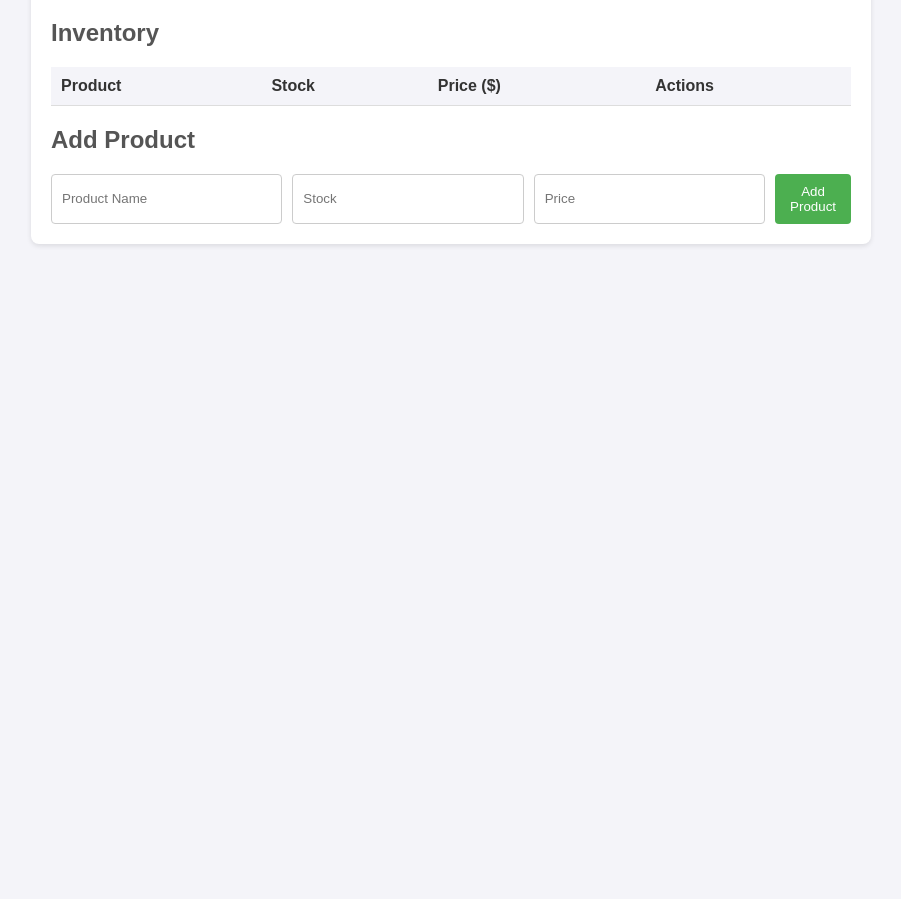
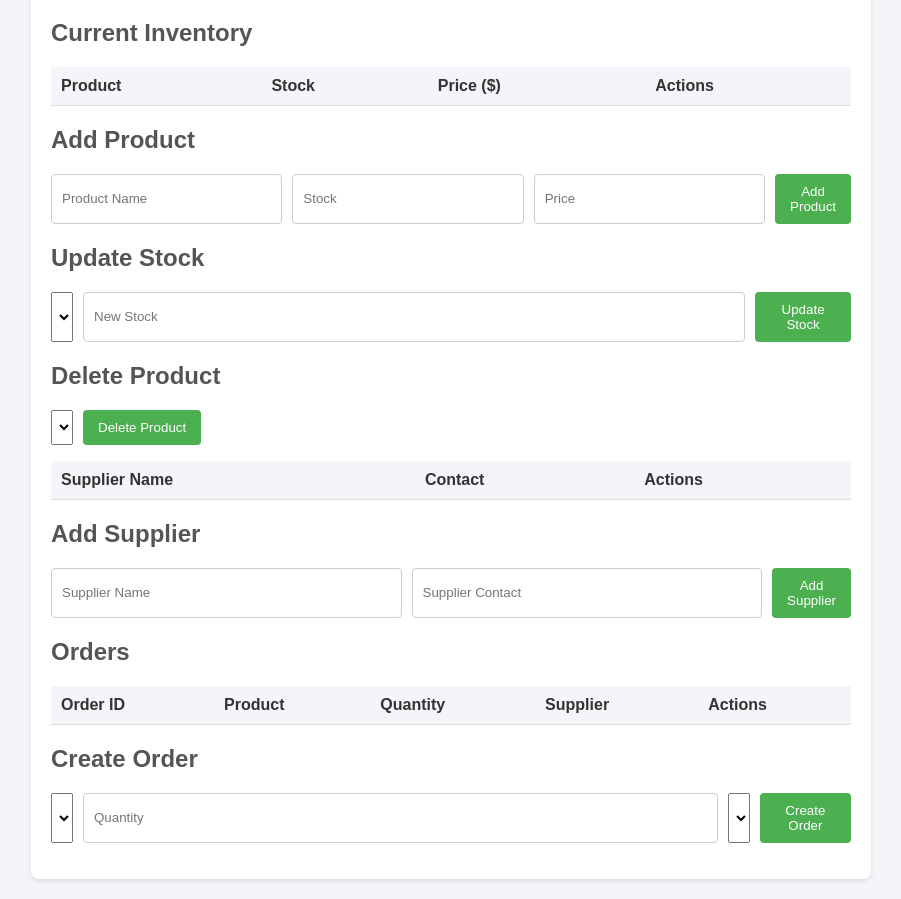
Before and after one commit to vedantsaran/InventoryMaster, a plain HTML site: page index.html in a window 1280 px wide. Shown: the part 101-1000 px from the top of the page, without its empty margins (189-1090 px from the left). Before the commit the page ends 800 px from the top, so only its background shows below. Drawn offline with Linux system fonts and the light colour scheme.

Commit message:
Update index.html

```diff
--- a/index.html
+++ b/index.html
@@ -1,4 +1,4 @@
-<!DOCTYPE html>
+
 <html lang="en">
 <head>
   <meta charset="UTF-8">
@@ -9,8 +9,10 @@
 <body>
   <div class="container">
     <h1>InventoryMaster Pro</h1>
+
+
     <div class="inventory-section">
-      <h2>Inventory</h2>
+      <h2>Current Inventory</h2>
       <table id="inventory-table">
         <thead>
           <tr>
@@ -25,6 +27,8 @@
         </tbody>
       </table>
     </div>
+
+
     <div class="add-product-section">
       <h2>Add Product</h2>
       <form id="add-product-form">
@@ -34,7 +38,86 @@
         <button type="submit">Add Product</button>
       </form>
     </div>
+
+
+    <div class="update-stock-section">
+      <h2>Update Stock</h2>
+      <form id="update-stock-form">
+        <select id="product-select">
+
+        </select>
+        <input type="number" id="new-stock" placeholder="New Stock" required>
+        <button type="submit">Update Stock</button>
+      </form>
+    </div>
+
+    <div class="delete-product-section">
+      <h2>Delete Product</h2>
+      <form id="delete-product-form">
+        <select id="delete-product-select">
+
+        </select>
+        <button type="submit">Delete Product</button>
+      </form>
+    </div>
+
+
+    <div class="supplier-section">
+
+      <table id="supplier-table">
+        <thead>
+          <tr>
+            <th>Supplier Name</th>
+            <th>Contact</th>
+            <th>Actions</th>
+          </tr>
+        </thead>
+        <tbody>
+
+        </tbody>
+      </table>
+
+
+      <h2>Add Supplier</h2>
+      <form id="add-supplier-form">
+        <input type="text" id="supplier-name" placeholder="Supplier Name" required>
+        <input type="text" id="supplier-contact" placeholder="Supplier Contact" required>
+        <button type="submit">Add Supplier</button>
+      </form>
+    </div>
+
+   <div class="order-section">
+      <h2>Orders</h2>
+
+      <table id="order-table">
+        <thead>
+          <tr>
+            <th>Order ID</th>
+            <th>Product</th>
+            <th>Quantity</th>
+            <th>Supplier</th>
+            <th>Actions</th>
+          </tr>
+        </thead>
+        <tbody>
+
+        </tbody>
+      </table>
+
+      <h2>Create Order</h2>
+      <form id="create-order-form">
+        <select id="order-product-select">
+
+        </select>
+        <input type="number" id="order-quantity" placeholder="Quantity" required>
+        <select id="order-supplier-select">
+
+        </select>
+        <button type="submit">Create Order</button>
+      </form>
+    </div>
   </div>
+
   <script src="script.js"></script>
 </body>
 </html>
```
